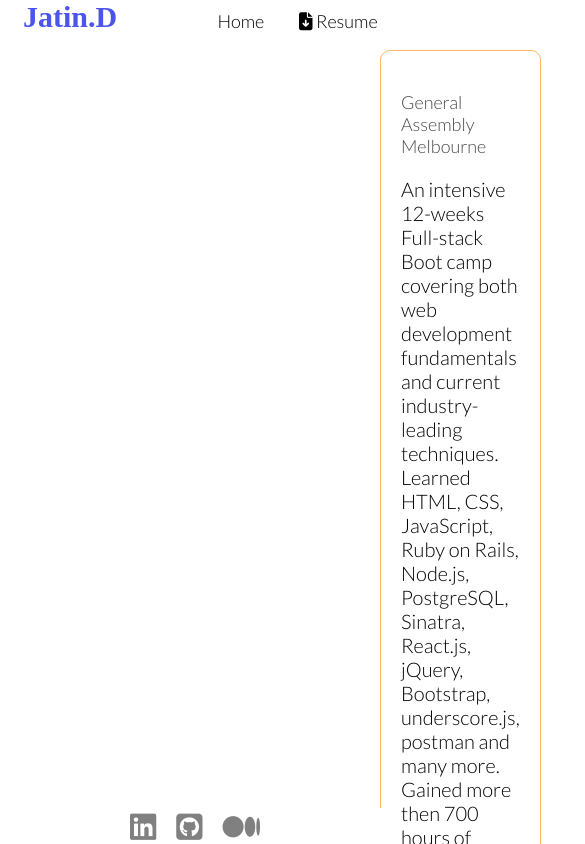
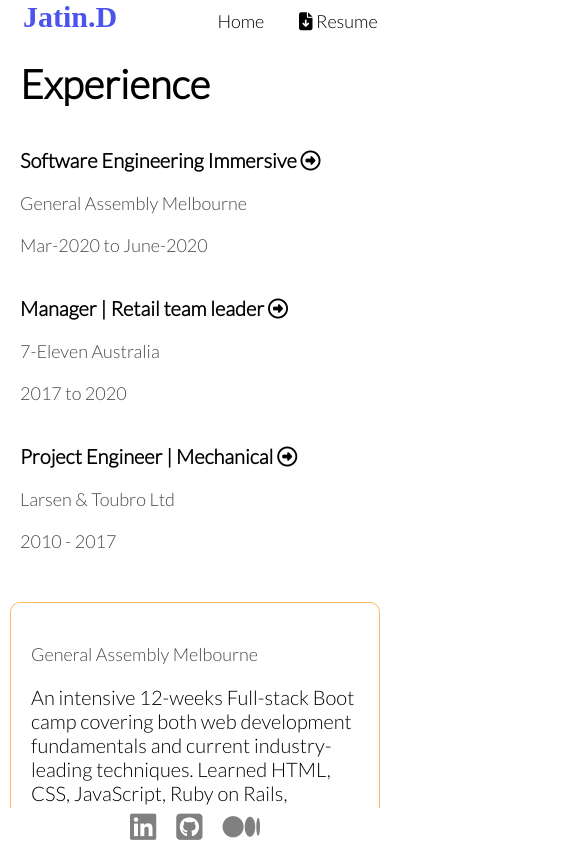
Before and after one commit to jatin-d/portfolio-Jatin-d, a React (Create React App) app: page /experience in a window 390 px wide. Shown: the top 844 px of the page, 585 px wide, since content can reach past the window. Built offline with nearby package versions, Linux system fonts and the light colour scheme; some icons are missing; a web font is replaced by a local one; what react-animations would draw is missing.

Commit message:
Edu Ej tune up for mobile view

```diff
--- a/src/Education.css
+++ b/src/Education.css
@@ -52,5 +52,23 @@
 }
 
 @media (max-width:768px){
-
+    .education-container{
+        padding-top: 30px;
+        grid-template-columns: none;
+        grid-template-rows: 1fr 1fr;
+    }
+    .education-heading{
+        padding: 0;
+        padding-top: 30px;
+    }
+    .education-text-left-container{
+        margin-left: 20px;
+    }
+    .education-description-right-wrapper{
+        margin-left: 10px;
+        margin-right: 10px;
+    }
+    .education-title-wrapper{
+        padding: 0;
+    }
 }
--- a/src/Education.js
+++ b/src/Education.js
@@ -21,7 +21,7 @@
                             <p className='education-title-text'>2020</p>
                         </div>
                         <div className="education-title-container">
-                            <h6 className='education-sub-heading'>Learn figma | UI/UX design essential training</h6>
+                            <h6 className='education-sub-heading'>Learn figma | UI/UX design essential</h6>
                             <p className='education-title-text'>Udemy</p>
                             <p className='education-title-text'>2018</p>
                         </div>
--- a/src/Experience.css
+++ b/src/Experience.css
@@ -52,5 +52,23 @@
 }
 
 @media (max-width:768px){
-
+    .experience-container{
+        padding-top: 30px;
+        grid-template-columns: none;
+        grid-template-rows: 1fr 1fr;
+    }
+    .experience-heading{
+        padding: 0;
+        padding-top: 30px;
+    }
+    .experience-text-left-container{
+        margin-left: 20px;
+    }
+    .experience-description-right-wrapper{
+        margin-left: 10px;
+        margin-right: 10px;
+    }
+    .experience-title-wrapper{
+        padding: 0;
+    }
 }
--- a/src/Experience.js
+++ b/src/Experience.js
@@ -16,17 +16,17 @@
                     <h6 className="experience-heading">Experience</h6>
                     <div className="experience-title-wrapper">
                         <div className="experience-title-container">
-                            <h6 className='experience-sub-heading'>Software Engineering Immersive | Trainee  <i class="far fa-arrow-alt-circle-right"></i></h6>
+                            <h6 className='experience-sub-heading'>Software Engineering Immersive <i class="far fa-arrow-alt-circle-right"></i></h6>
                             <p className="experience-title-text">General Assembly Melbourne</p>
                             <p className='experience-title-text'>Mar-2020 to June-2020</p>
                         </div>
                         <div className="experience-title-container">
-                            <h6 className='experience-sub-heading'>Business Manager | Retail team leader  <i class="far fa-arrow-alt-circle-right"></i></h6>
+                            <h6 className='experience-sub-heading'>Manager | Retail team leader  <i class="far fa-arrow-alt-circle-right"></i></h6>
                             <p className='experience-title-text'>7-Eleven Australia</p>
                             <p className='experience-title-text'>2017 to 2020</p>
                         </div>
                         <div className="experience-title-container">
-                            <h6 className='experience-sub-heading'>Mechanical Engineer ⎪ Project Engineer  <i class="far fa-arrow-alt-circle-right"></i></h6>
+                            <h6 className='experience-sub-heading'>Project Engineer | Mechanical  <i class="far fa-arrow-alt-circle-right"></i></h6>
                             <p className='experience-title-text'>Larsen & Toubro Ltd</p>
                             <p className='experience-title-text'>2010 - 2017</p>
                         </div>
```
